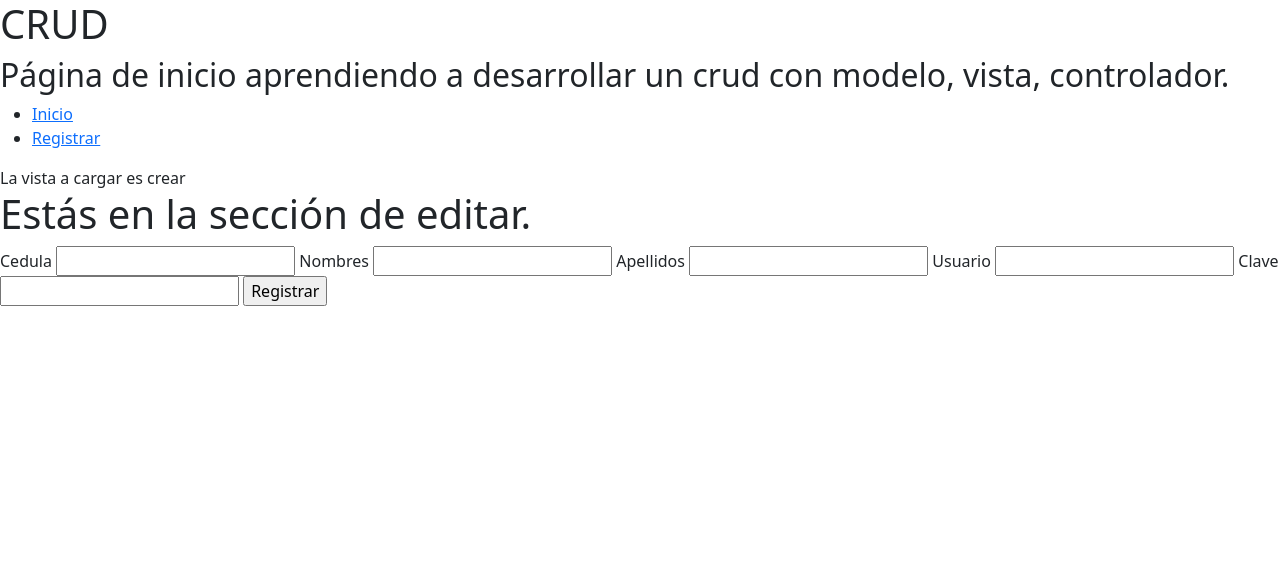
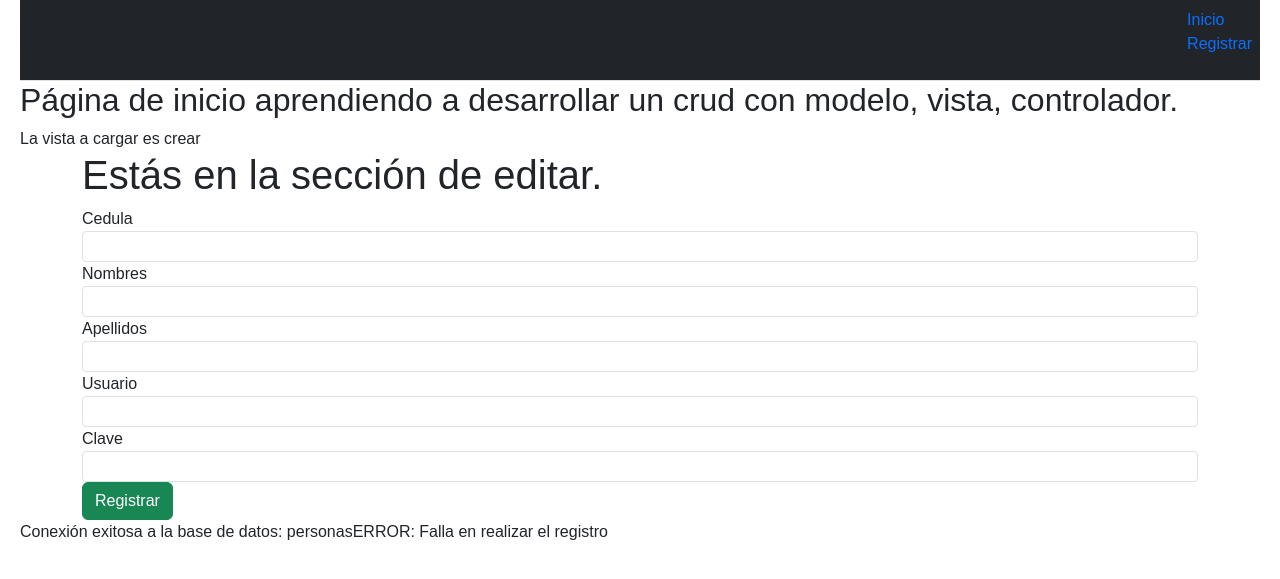
Before and after one commit to Davidjdsv/CRUD-Project, a PHP site: page /?cargar=crear in a window 1280 px wide. Shown: the top 579 px of the page. Run offline with PHP 8.4, Linux system fonts and the light colour scheme; data that the repository does not hold is empty.

Commit message:
Avance en el proyecto.

```diff
--- a/CSS/styles.css
+++ b/CSS/styles.css
@@ -3,6 +3,28 @@
     margin: 0;
     box-sizing: border-box;
     font-family: sans-serif;
+}
+
+body{
+    background-color: white !important;
+}
+
+a{
+    text-decoration: none !important;
+    padding: 0 8px;
+}
+
+li{
+    list-style: none;
+}
+
+.main__container{
+    background-color: white !important;
+    margin: 0 20px;
+}
+
+.container-sm{
+
 }
 
 .table-container{
@@ -11,36 +33,3 @@
     align-items: center;
     flex-direction: column;
 }
-
-table, tr, th, td{
-    border: 1px solid #000;
-}
-
-table{
-    border-radius: 5px;
-    width: 100%;
-    max-width: 800px;
-    border-collapse: collapse;
-    margin: 20px 0;
-}
-
-th, td{
-    padding: 10px;
-    text-align: left;
-}
-
-thead{
-    background-color: #66b3ff;
-}
-
-th{
-    background-color: #f2f2f2;
-}
-
-tr:nth-child(even){
-    background-color: #f9f9f9;
-}
-
-tr:hover{
-    background-color: #e9e9e9;
-}
--- a/controladores/ctr_personas.php
+++ b/controladores/ctr_personas.php
@@ -18,5 +18,17 @@
             $this -> persona -> set("id", $id);
             return $this -> persona -> ver();
         }
+
+        public function crear($cedula, $nombres, $apellidos, $usuario, $clave){
+            $this -> persona -> set("cedula", $cedula);
+            $this -> persona -> set("nombres", $nombres);
+            $this -> persona -> set("apellidos", $apellidos);
+            $this -> persona -> set("usuario", $usuario);
+            $this -> persona -> set("clave", $clave);
+
+            $resultado = $this -> persona -> crear();
+            return $resultado;
+
+        }
     }
 ?>
--- a/index.php
+++ b/index.php
@@ -11,22 +11,20 @@
     <meta name="viewport" content="width=device-width, initial-scale=1.0">
     <!-- Bootstrap -->
     <link href="https://cdn.jsdelivr.net/npm/bootstrap@5.3.3/dist/css/bootstrap.min.css" rel="stylesheet" integrity="sha384-QWTKZyjpPEjISv5WaRU9OFeRpok6YctnYmDr5pNlyT2bRjXh0JMhjY6hW+ALEwIH" crossorigin="anonymous">
+    <link rel="stylesheet" href="CSS/styles.css">
     <title>CRUD</title>
 </head>
 <body>
+    <main class="main__container">
+            <nav class="navbar bg-dark border-bottom">
                 <h1>CRUD</h1>
-    <h2>Página de inicio aprendiendo a desarrollar un crud con modelo, vista, controlador.</h2>
-    <nav>
                 <ul>
                     <li><a href="index.php">Inicio</a></li>
                     <li><a href="?cargar=crear">Registrar</a></li>
                 </ul>
             </nav>
 
-    <main class="main-container">
-        <div class="table-container">
-
-        </div>
+        <h2>Página de inicio aprendiendo a desarrollar un crud con modelo, vista, controlador.</h2>
 
         <section>
         <?php
--- a/modelos/persona.php
+++ b/modelos/persona.php
@@ -45,6 +45,20 @@
             return $reg;
         }
 
+        function crear(){
+            $sql2 = "SELECT * FROM personitas WHERE cedula = {$this -> cedula}";
+            $resultado = $this -> con -> consulta_retorno($sql2);
+            $filas = mysqli_num_rows($resultado);
+
+            if($filas == 0){
+                $sql = "INSERT INTO personitas (cedula, nombres, apellidos, usuario, clave) VALUES ({$this -> cedula}, '{$this -> nombres}', '{$this -> apellidos}', '{$this -> usuario}', '{$this -> clave}')";
+                $this -> con -> consulta_simple($sql);
+                return true;
+            } else {
+                return false;
+            }
+        }
+
         public function eliminar(){
 
         }
--- a/vistas/crear.php
+++ b/vistas/crear.php
@@ -3,28 +3,47 @@
 <head>
     <meta charset="UTF-8">
     <meta name="viewport" content="width=device-width, initial-scale=1.0">
+    <link rel="stylesheet" href="/CSS/styles.css">
     <title>Document</title>
 </head>
 <body>
+    <div class="container-sm">
     <h1>Estás en la sección de editar.</h1>
 
     <form action="" method="post">
         <label for="cedula">Cedula</label>
-        <input type="text" name="cedula" required id="cedula">
+        <input class="form-control form-control-sm" type="text" name="cedula" required id="cedula">
 
-        <label for="nombre">Nombres</label>
-        <input type="text" name="nombre" required id="nombre">
+        <label for="nombres">Nombres</label>
+        <input class="form-control form-control-sm" type="text" name="nombres" required id="nombres">
 
-        <label for="apellido">Apellidos</label>
-        <input type="text" name="apellido" required id="apellido">
+        <label for="apellidos">Apellidos</label>
+        <input class="form-control form-control-sm" type="text" name="apellidos" required id="apellidos">
 
         <label for="usuario">Usuario</label>
-        <input type="text" name="usuario" required id="usuario">
+        <input class="form-control form-control-sm" type="text" name="usuario" required id="usuario">
 
         <label for="clave">Clave</label>
-        <input type="text" name="clave" required id="clave">
+        <input class="form-control form-control-sm" type="text" name="clave" required id="clave">
 
-        <input type="submit" name="enviar" value="Registrar">
+        <input class="btn btn-success" type="submit" name="enviar" value="Registrar">
     </form>
+    </div>
+
+    <?php
+
+        $controlador = new ControladorPersona();
+        if(isset($_POST["enviar"])){
+            $res = $controlador -> crear($_POST["cedula"], $_POST["nombres"], $_POST["apellidos"], $_POST["usuario"], $_POST["clave"]);
+            echo $res;
+        }
+
+        if($res){
+            echo "Se ha realizado el registro con éxito!";
+        } else {
+            echo "ERROR: Falla en realizar el registro";
+        }
+
+    ?>
 </body>
 </html>
--- a/vistas/ver.php
+++ b/vistas/ver.php
@@ -17,13 +17,14 @@
     <meta name="viewport" content="width=device-width, initial-scale=1.0">
     <!-- Bootstrap -->
     <link href="https://cdn.jsdelivr.net/npm/bootstrap@5.3.3/dist/css/bootstrap.min.css" rel="stylesheet" integrity="sha384-QWTKZyjpPEjISv5WaRU9OFeRpok6YctnYmDr5pNlyT2bRjXh0JMhjY6hW+ALEwIH" crossorigin="anonymous">
+    <link rel="stylesheet" href="CSS/styles.css">
     <title>Ver</title>
 </head>
 <body>
-    <main>
+    <main class="main__container">
         <div class="table__section">
             <table>
-                <thead>
+                <thead class="table table-striped">
                     <th>ID</th>
                     <th>Cedula</th>
                     <th>Nombre</th>
```
Also changed, not shown: vistas/inicio.php (+3 -10 lines). Lines whose indentation alone changed are shown as unchanged.
